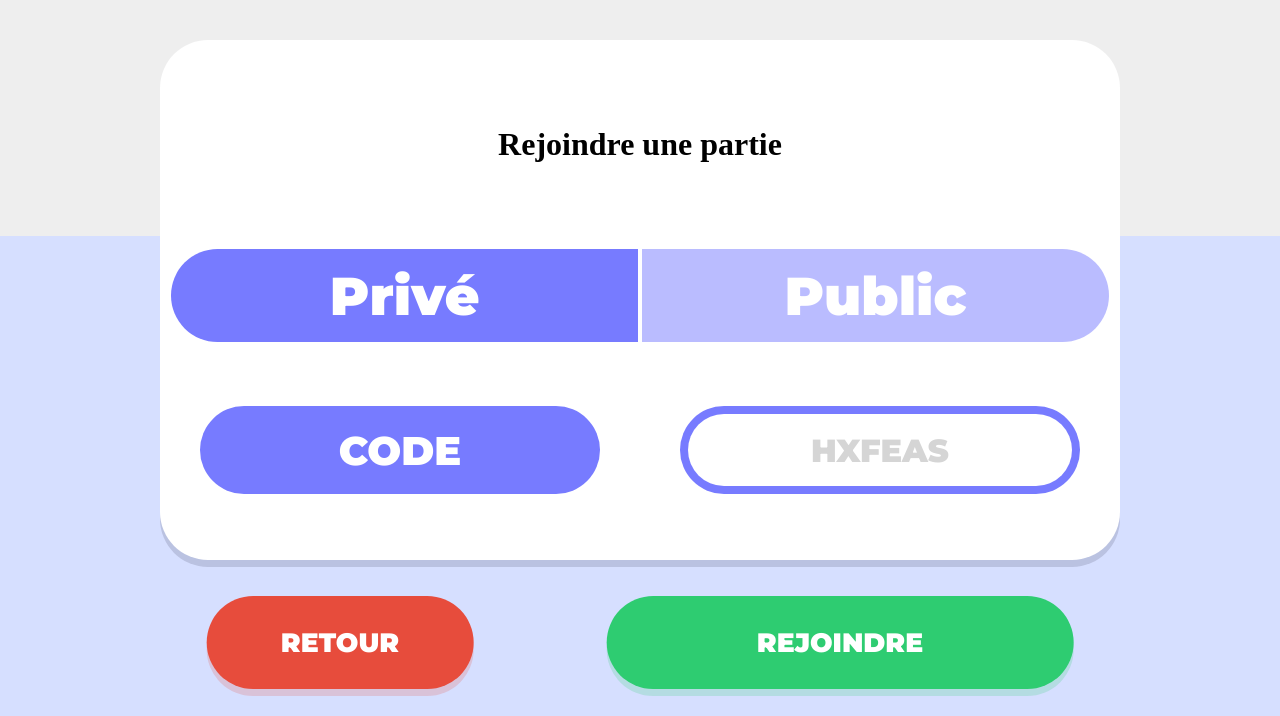
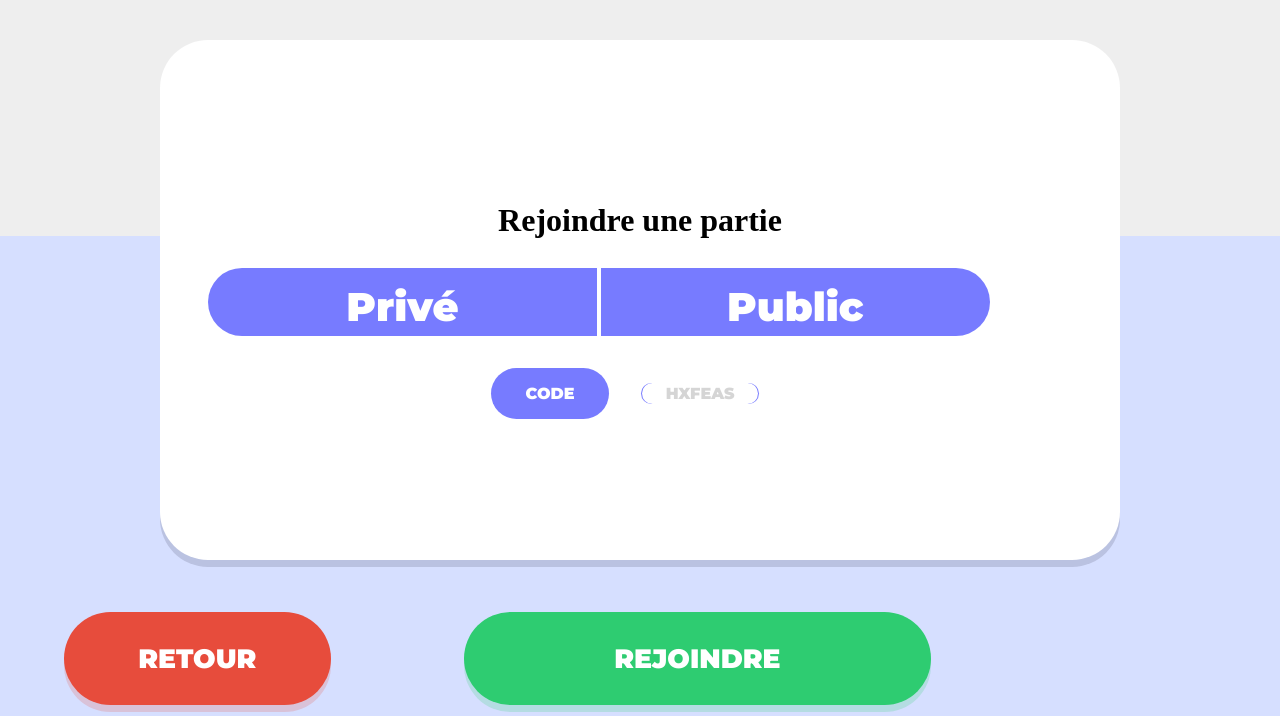
Before and after one commit to Lurius-tharn/CDEM, a PHP site: page /view/frontend/joinView.php in a window 1280 px wide. Shown: the part 84-800 px from the top of the page. Run offline with PHP 8.4, Linux system fonts and the light colour scheme.

Commit message:
update joinView.php and add create view
Add the 2 pages, have make it responsive, javascript for scrollbar is bugged, in a wait of solving

```diff
--- a/public/css/game.css
+++ b/public/css/game.css
@@ -2,7 +2,7 @@
   display: flex;
   justify-content: center;
   align-items: center;
-  flex: 1;
+
   flex-wrap: wrap;
   flex-direction: column;
 
@@ -14,10 +14,10 @@
   box-shadow: 0px 7px rgba(77, 77, 104, 0.2);
 }
 .title{
-  margin-bottom: 4em;
+  margin-bottom: 1em;
 }
 .choice{
-  margin-bottom: 4em;
+  margin-bottom: 1em;
 }
 .buttonChoice{
   border: none;
@@ -36,12 +36,15 @@
 .buttonChoice:nth-child(2){
   border-radius: 0 10em 10em 0;
 }
-.hidden{
+
+.notClick{
+  transition: 1000ms;
   opacity: 0.5;
 }
 .code{
   display: flex;
   align-items: center;
+  margin-top: 1em;
 }
 .codeText{
   background-color: #777bff;
@@ -60,7 +63,7 @@
 }
 .codeInput{
   background-color: #777bff;
-  height: 5.5em;
+  height: 5em;
   width: 25em;
   border-radius: 10em;
   display: flex;
@@ -107,3 +110,158 @@
 .control button p{
   font-size: 2em;
 }
+
+.hidden{
+  transition: 1000ms;
+  display: none;
+
+}
+
+.random{
+  width: 35em;
+  border-radius: 0.5em;
+  border: none;
+  background-color: #6c70e2;
+  height: 5.5em;
+  box-shadow: 0px 7px #777cff27;
+  display: flex;
+
+  bottom: 50%;
+
+}
+.random a{
+  color: white;
+  font-size: 1em;
+  text-transform: uppercase;
+  margin: auto;
+}
+
+.Scrollbar{
+
+  height: 5em;
+  width: 25em;
+  border-radius: 10em;
+  display: flex;
+  align-items: center;
+  justify-content: center;
+}
+.HScrollbar{
+  background-color: #707070;
+height: 0.5em;
+width: 20em;
+top: 50%;
+border-radius: 1em;
+}
+.Scrollpoint{
+  height: 1.5em;
+  width: 1.5em;
+  position: relative;
+  border-radius: 100em;
+  background-color: #6c70e2;
+  left: var(--mouse-x);
+  bottom: 100%;
+
+
+}
+
+.scrollValue{
+  padding: 0 0 3em 1em;
+  position: absolute;
+}
+.LeftValue{
+  width: 0;
+    height: 0;
+
+    border-top: 15px solid transparent;
+    border-bottom: 15px solid transparent;
+
+    border-right: 20px solid #6c70e2;
+}
+.RightValue{
+  width: 0;
+  height: 0;
+
+  border-top: 15px solid transparent;
+  border-bottom: 15px solid transparent;
+
+  border-left: 20px solid #6c70e2;
+}
+.RightValue:hover,.LeftValue:hover{
+  transition: 1000ms;
+  transform: scale(1.1);
+}
+
+
+@media all and (max-width: 1280px) {
+  .title{
+    font-size: 1em;
+    margin-bottom: 0.5em;
+  }
+
+  #partyBlock{
+   width: 100%;
+   display: flex;
+   justify-content: center;
+   align-items: center;
+   flex-wrap: wrap;
+   flex-direction: column;
+    flex: 0.75;
+
+  }
+  .random{
+    width: 100%;
+    height: 100%;
+    bottom: 13%;
+    box-shadow: 0px 2px #777cff27;
+
+  }.random a{
+    font-size: 0.7em;
+    margin: auto;
+  }
+  .choice{
+    width: 90%;
+    padding: auto;
+  }
+  .buttonChoice{
+    width:45%;
+    height: 90%;
+    padding: 1em;
+
+  }
+  .buttonChoice p {
+    font-size: 3em;
+
+  }
+  .code{
+    width: 90%;
+    margin-top: 0.5em;
+
+  }
+  .codeText{
+    width: 50%;
+    height: 50%;
+    margin-right: 2em;
+  }
+  .codeText p{
+    font-size: 1em;
+  }
+  .Scrollbar{
+    width: 45%;
+  }
+  .control{
+    margin-top: 1em;
+    width: 90%;
+  }
+  .codeInput{
+    height: 90%;
+    width: 50%;
+
+
+  }
+  .codeInput input{
+    height: 90%;
+     width: 95%;
+     font-size: 1em;
+  }
+
+}
--- a/view/frontend/joinView.php
+++ b/view/frontend/joinView.php
@@ -7,24 +7,36 @@
   </div>
 
   <div class="choice">
-    <button class="buttonChoice" type="button" name="Privé">
+    <button class="buttonChoice" type="button" id="Privé" onclick="buttonChange('private')">
       <p>Privé</p>
     </button>
-    <button class="buttonChoice hidden" type="button" name="Public">
+    <button class="buttonChoice " type="button" id="Public" onclick="buttonChange('public')">
       <p>Public</p>
     </button>
   </div>
 
-  <div class="code">
-    <div class="codeText">
-      <p>code</p>
-    </div>
-    <div class="codeInput">
-      <input type="text" placeholder="HXFEAS">
+  <div id = "private"  >
+    <div class="code">
+      <div class="codeText">
+        <p>code</p>
+      </div>
+      <div class="codeInput">
+        <input type="text" placeholder="HXFEAS" maxlength="6">
+      </div>
     </div>
   </div>
 
+  <div id = "public" class="hidden" >
+    <div class="code">
+
+      </div>
+    <div class="random" >
+      <a>Vous allez rejoindre une partie aléatoire</a>
 </div>
+
+  </div>
+</div>
+
 <div class="control">
   <button type="button" name="button">
     <p>Retour</p>
@@ -34,5 +46,6 @@
   </button>
 </div>
 <?php $content = ob_get_clean(); ?>
-<?php $css = "<link href=\"public/css/game.css?v=<?php echo time(); ?>\" rel=\"stylesheet\" />" ?>
+<?php $css = "<link href=\"public/css/game.css\" rel=\"stylesheet\" />" ?>
+<?php $js="<script src=\"public/js/PartySettings.js\"></script>" ?>
 <?php require('template.php'); ?>
--- a/view/frontend/template.php
+++ b/view/frontend/template.php
@@ -3,9 +3,11 @@
 
 <head>
     <meta charset="utf-8" />
+
     <title><?= $title ?></title>
     <link href="public/css/style.css?v=<?php echo time(); ?>" rel="stylesheet" />
     <?php if (isset($css)) {echo $css;} ?>
+
     <link rel="preconnect" href="https://fonts.gstatic.com">
     <link href="https://fonts.googleapis.com/css2?family=Montserrat:wght@900&display=swap" rel="stylesheet">
 </head>
@@ -29,5 +31,5 @@
 
     </footer>
 </body>
-
+<?php if (isset($js)) {echo $js;} ?>
 </html>
```
Also changed, not shown: public/js/PartySettings.js (added, +128 -0 lines), view/frontend/createView.php (added, +62 -0 lines).
